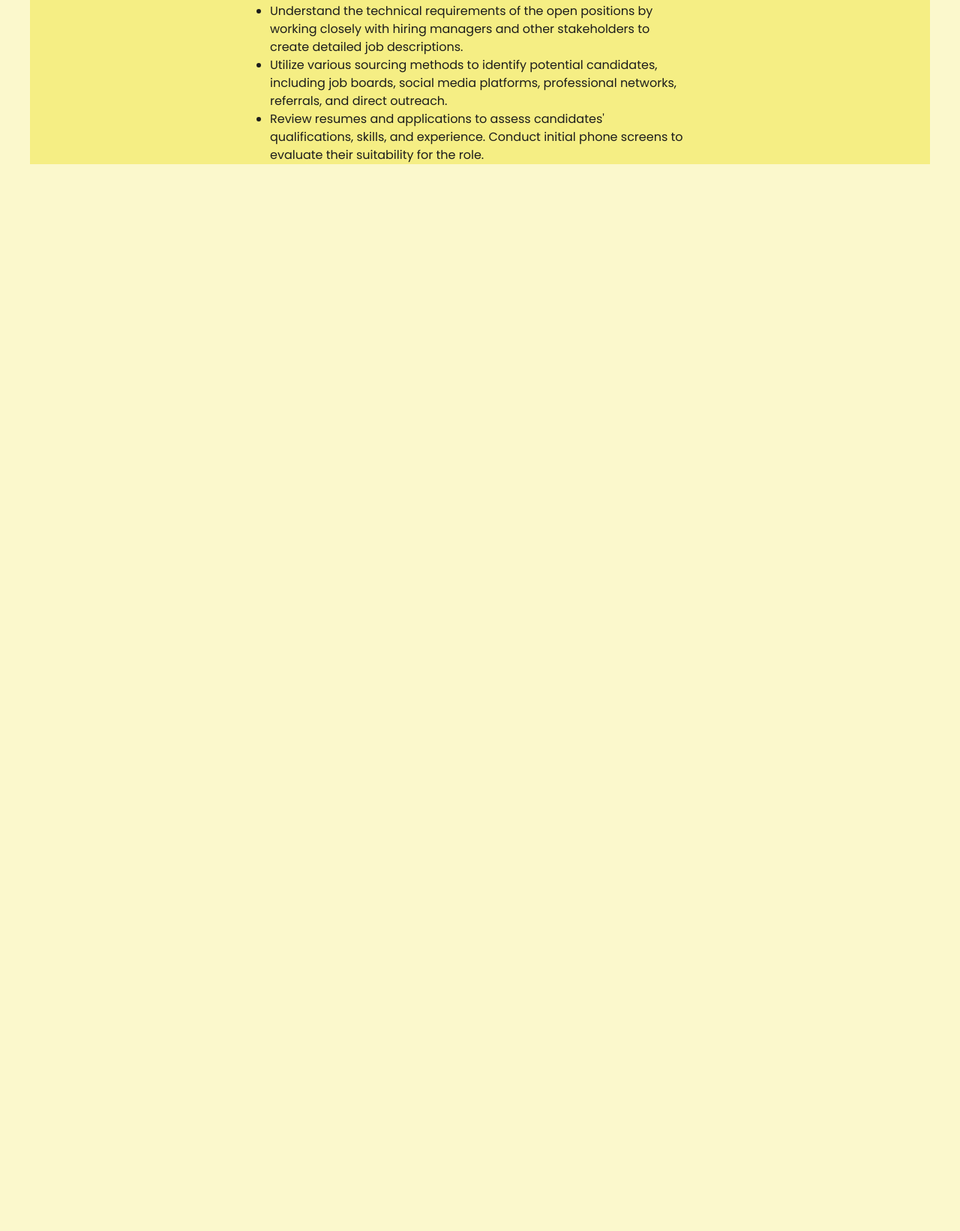
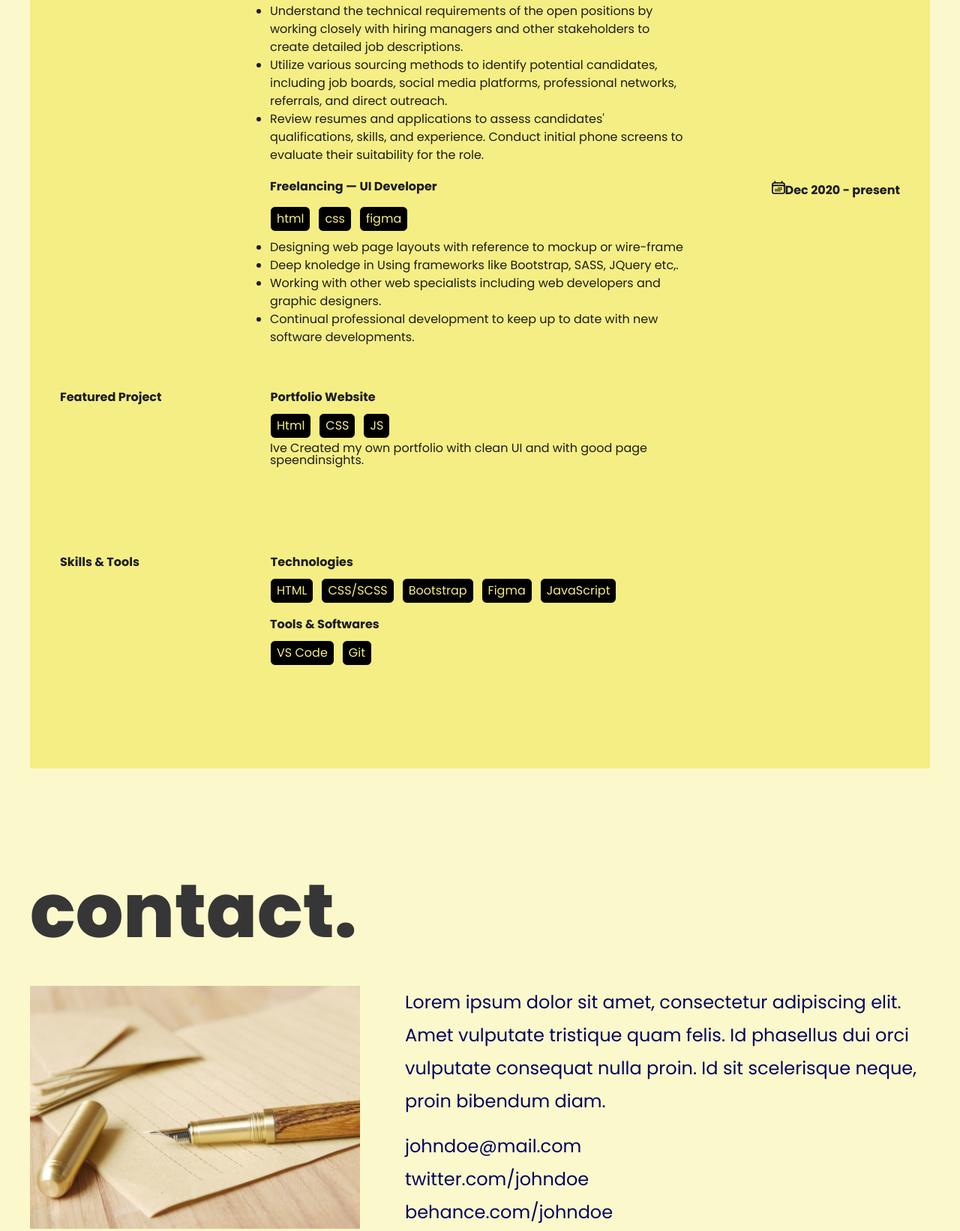
Before and after one commit to nameischanikya/chanikyab, a plain HTML site: page index.html in a window 1280 px wide. Shown: the part 3006-4648 px from the top of the page at 75% size. Before the commit the page ends 3225 px from the top, so only its background shows below. Drawn offline with Linux system fonts and the light colour scheme.

Commit message:
95% complete

```diff
--- a/index.html
+++ b/index.html
@@ -121,10 +121,78 @@
                                         the role.</li>
                                 </ul>
                             </div>
+                            <div class="Freelancing">
+                                <p><b>Freelancing — UI Developer</b></p>
+                                <p><img src="./assets/date.svg"><b>Dec 2020 - present</b></p>
+                            </div>
+                            <div class="exp2">
+                                <span>html</span>
+                                <span>css</span>
+                                <span>figma</span>
+                            </div>
+                            <div class="exp-A">
+                                <ul>
+                                    <li>Designing web page layouts with reference to mockup or wire-frame</li>
+                                    <li>Deep knoledge in Using frameworks like Bootstrap, SASS, JQuery etc,.</li>
+                                    <li>Working with other web specialists including web developers and graphic
+                                        designers.</li>
+                                    <li>Continual professional development to keep up to date with new software
+                                        developments.</li>
+                                </ul>
+                            </div>
+                            <div class="Portfolio">
+                                <p><b>Featured Project</b></p>
+                                <p><b>Portfolio Website</b></p>
+                            </div>
+                            <div class="exp3">
+                                <span>Html</span>
+                                <span>CSS</span>
+                                <span>JS</span>
+                            </div>
+                            <div class="exp-B">
+                                <p>Ive Created my own portfolio with clean UI and with good page speendinsights.</p>
+                            </div>
+                            <div class="Technologies">
+                                <p><b>Skills & Tools</b></p>
+                                <p><b>Technologies</b></p>
+                            </div>
+                            <div class="exp4">
+                                <span>HTML</span>
+                                <span>CSS/SCSS</span>
+                                <span>Bootstrap</span>
+                                <span>Figma</span>
+                                <span>JavaScript</span>
+                            </div>
+                            <div class="Tools">
+                                <p><b>Tools & Softwares</b></p>
+                            </div>
+                            <div class="exp5">
+                                <span>VS Code</span>
+                                <span>Git</span>
+                            </div>
                         </div>
                     </div>
                 </div>
             </div>
+        </div>
+        <div class="footer">
+            <div class="container">
+                <h1>contact.</h1>
+                <div class="section1">
+                    <img src="./assets/unsplash_2Xht5D22y0I.jpg">
+                    <div class="test-a">
+                        <p>Lorem ipsum dolor sit amet, consectetur adipiscing elit. Amet vulputate tristique quam felis.
+                            Id
+                            phasellus dui orci vulputate consequat nulla proin. Id sit scelerisque neque, proin bibendum
+                            diam.</p><br>
+                        <p><a>johndoe@mail.com</a></p>
+                        <p><a>twitter.com/johndoe</a></p>
+                        <p><a>behance.com/johndoe</a></p>
+                    </div>
+                </div>
+            </div>
+        </div>
+    </div>
 </body>
 
 </html>
--- a/styles/style.css
+++ b/styles/style.css
@@ -353,3 +353,117 @@ button:hover {
 	font-weight: 400;
 	line-height: 24px;
 }
+
+.section-B .container .Freelancing {
+	display: flex;
+	justify-content: space-between;
+	padding: 22px 0 0 25%;
+}
+
+.section-B .container .exp2 {
+	display: flex;
+	gap: 10px;
+	padding: 13px 25% 0 25%;
+}
+
+.section-B .container .exp2 span {
+	border-width: 1PX;
+	border-style: solid;
+	border-radius: 7px;
+	background: #000;
+	color: #F5EE84;
+	display: flex;
+	padding: 8px;
+}
+
+.section-B .container .Portfolio {
+	display: flex;
+	gap: 145px;
+	padding-top: 60px;
+}
+
+.section-B .container .exp3 {
+	display: flex;
+	gap: 10px;
+	padding: 13px 25% 0 25%;
+}
+
+.section-B .container .exp3 span {
+	border-width: 1PX;
+	border-style: solid;
+	border-radius: 7px;
+	background: #000;
+	color: #F5EE84;
+	display: flex;
+	padding: 8px;
+}
+
+.section-B .container .exp-B {
+	padding: 5px 25% 60px 25%;
+}
+
+.section-B .container .Technologies {
+	display: flex;
+	gap: 175px;
+	padding-top: 60px;
+}
+
+.section-B .container .exp4 {
+	display: flex;
+	gap: 10px;
+	padding: 13px 25% 0 25%;
+}
+
+.section-B .container .exp4 span {
+	border-width: 1PX;
+	border-style: solid;
+	border-radius: 7px;
+	background: #000;
+	color: #F5EE84;
+	display: flex;
+	padding: 8px;
+}
+
+.section-B .container .Tools {
+	padding: 20px 25% 0 25%;
+}
+
+.section-B .container .exp5 {
+	display: flex;
+	gap: 10px;
+	padding: 13px 25% 137px 25%;
+}
+
+.section-B .container .exp5 span {
+	border-width: 1PX;
+	border-style: solid;
+	border-radius: 7px;
+	background: #000;
+	color: #F5EE84;
+	display: flex;
+	padding: 8px;
+}
+
+/* footer */
+.footer .container {
+	padding-bottom: 165px;
+}
+
+.footer .container h1 {
+	padding: 140px 0 50px 0;
+	font-size: 100px;
+	font-weight: 800;
+	color: #363636;
+}
+
+.footer .container .section1 {
+	display: flex;
+	justify-content: space-between;
+	gap: 60px;
+}
+
+.footer .container .section1 p {
+	font-size: 24px;
+	font-weight: 400;
+	line-height: 44px;
+}
```
Also changed, not shown: assets/unsplash_2Xht5D22y0I.jpg (added).
